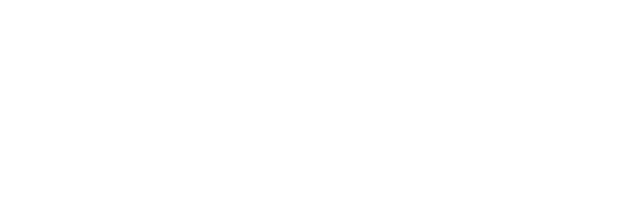
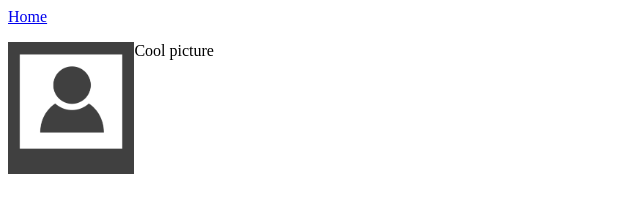
Before and after one commit to tiba-g/BuildYourOwnWebSite, a plain HTML site: page index.html in a window 1280 px wide. Shown: the whole page, without its empty margins (0-640 px from the left). Drawn offline with Linux system fonts and the light colour scheme.

Commit message:
Add picture and content to index.htm

```diff
--- a/index.html
+++ b/index.html
@@ -1,10 +1,22 @@
 <!DOCTYPE html>
-<html lang="en">
 <head>
     <meta charset="UTF-8">
-    <title>Title</title>
+    <title>My site</title>
+
+    <style>
+        #profile {
+            float: left;
+        }
+    </style>
 </head>
-<body>
-
+    <header>
+        <nav>
+            <a href="index.html">Home</a>
+        </nav>
+    </header>
+    <div id="content">
+        <img id="profile" src="image/profile.png" width="10%" height="10%" />
+        <p>Cool picture</p>
+    </div>
 </body>
 </html>
```
Also changed, not shown: image/profile.png (added).
